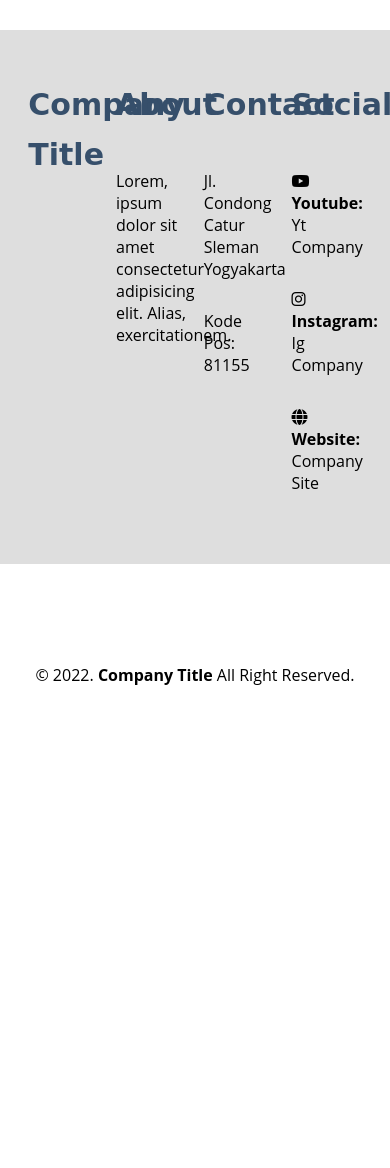
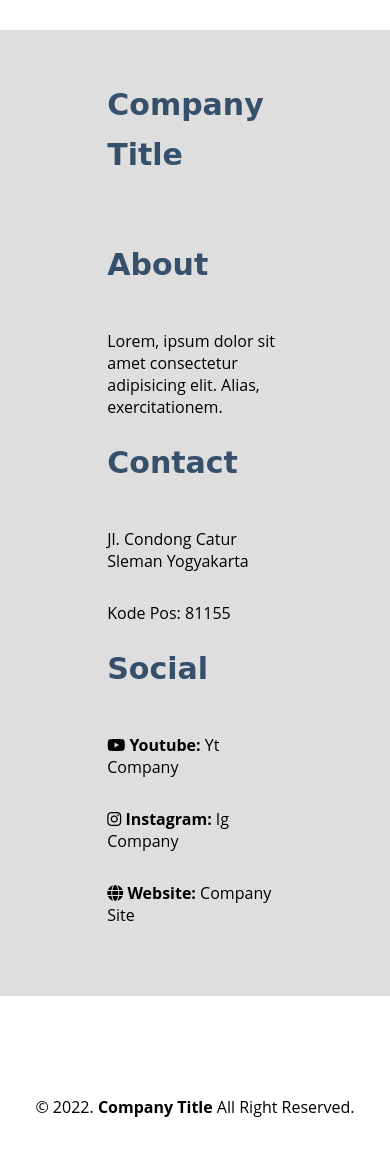
Before and after one commit to muhammad-dicky/web-company, a PHP site: page / in a window 390 px wide. Shown: the part 3166-4334 px from the top of the page. Before the commit the page ends 3851 px from the top, so only its background shows below. Run offline with PHP 8.4, Linux system fonts and the light colour scheme; some libraries are stand-ins or nearby versions.

Commit message:
benerin footer

```diff
--- a/style.css
+++ b/style.css
@@ -253,5 +253,14 @@ h3 {
         width: 50%;
     }
 
+    .footer {
+        display: block;
+        width: 100%;
+        height: auto;
+    }
+
+    .footer-section{
+        width: 50%;
+    }
 
 }
```
